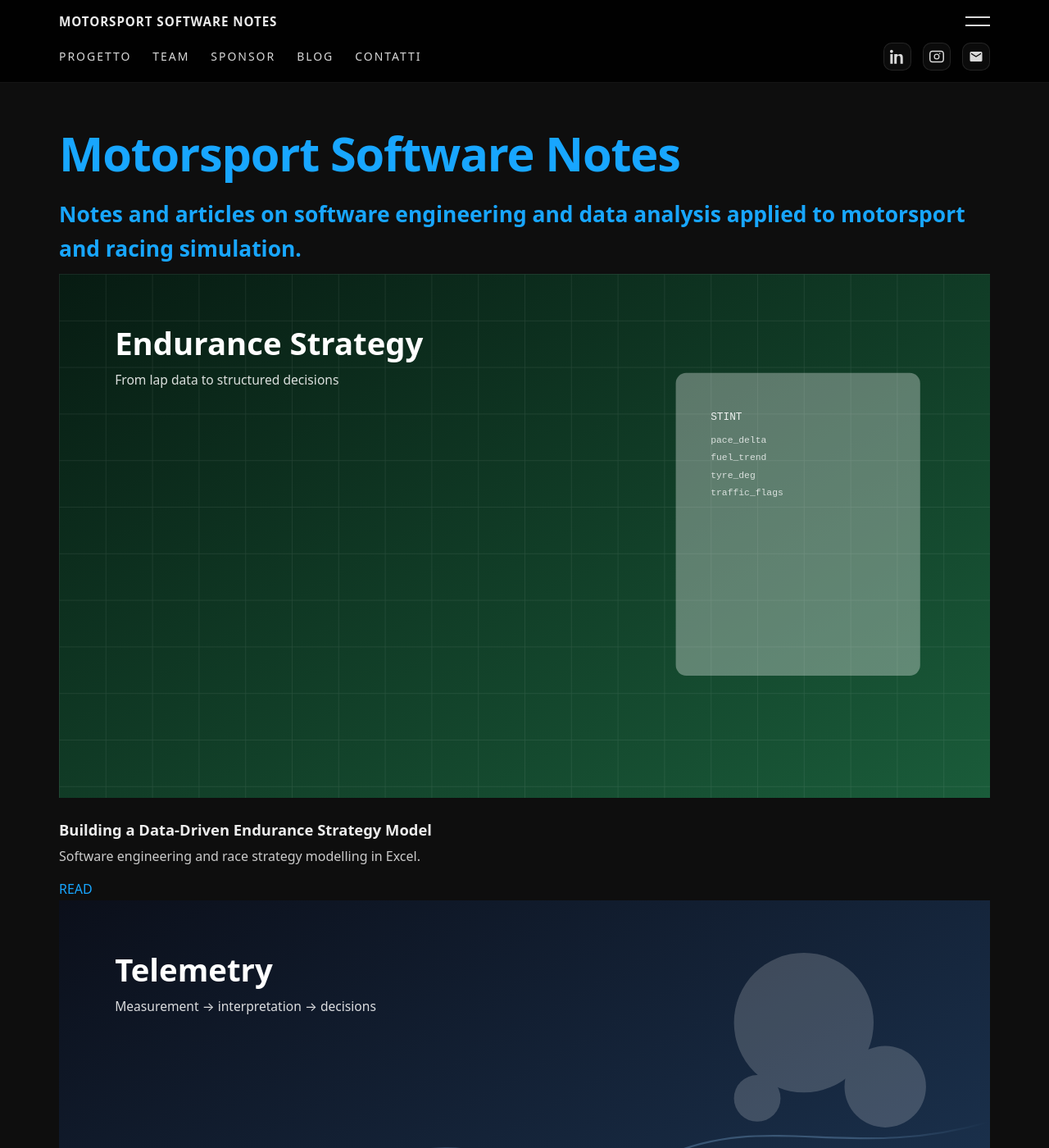
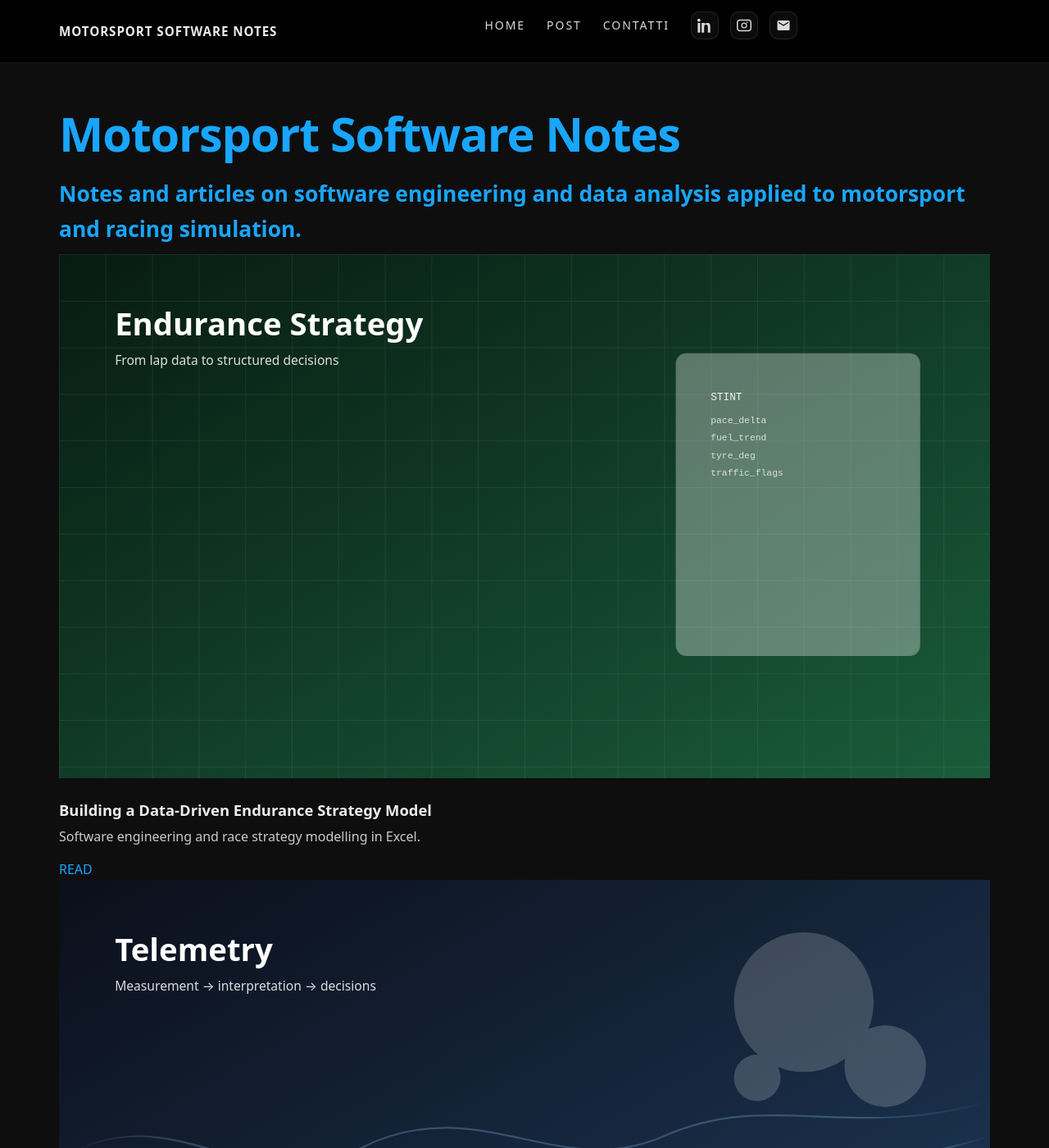
Before and after one commit to PietroCiuffreda3/motorsport-software-notes, a Jekyll site: the page built from index.md, in a window 1280 px wide and 1400 px high. Shown: the whole window at 82% size. Built offline with Jekyll 4.4.1, drawn with Linux system fonts in a browser that asks for light colours; some web fonts are replaced.

Commit message:
Refactor navigation layout; update links and remove hamburger menu for improved accessibility and clarity

```diff
--- a/_layouts/default.html
+++ b/_layouts/default.html
@@ -22,17 +22,10 @@
           {% endif %}
         </a>
 
-        <div class="hamburger" onclick="toggleMenu()">
-          <div class="bar"></div>
-          <div class="bar"></div>
-        </div>
-      </div>
 
       <nav class="nav-links">
-  <a href="{{ '/project/' | relative_url }}">Progetto</a>
-  <a href="{{ '/team/' | relative_url }}">Team</a>
-  <a href="{{ '/sponsors/' | relative_url }}">Sponsor</a>
-  <a href="{{ '/articles/' | relative_url }}">Blog</a>
+  <a href="{{ '/index/' | relative_url }}">Home</a>
+  <a href="{{ '/_post/' | relative_url }}">Post</a>
   <a href="{{ '/contact/' | relative_url }}">Contatti</a>
 
   <div class="nav-social">
--- a/_sass/custom.scss
+++ b/_sass/custom.scss
@@ -1,55 +1,84 @@
 /* ==========================================================
    Motorsport Software Notes — UniUD (formulasae.uniud.it) inspired skin
-   Goal: same structure/colors/typography feel as UniUD "Progetto" + article pages
-   NOTE:
-   - This stylesheet assumes your HTML uses these wrappers/classes:
-     .component-nav, .logo-header, .hamburger, .bar, .main-content, .general-content-wrapper
-   - Your _layouts/default.html should wrap {{ content }} inside:
-       <div class="main-content"><div class="general-content-wrapper">...</div></div>
-   - Remove theme/minima imports; use only this custom.scss from assets/main.scss
-   ========================================================== */
+   ==========================================================
 
-/* ---------- Font (user-provided) ----------
-   Put your font files in:
+   REQUIREMENTS (so this CSS actually applies):
+   - Your HTML layout must use:
+     .component-nav, .logo-header, .hamburger, .bar,
+     .main-content, .general-content-wrapper
+   - assets/main.scss should be:
+       ---
+       ---
+       @import "custom";
+   - No Minima theme import (remove theme: minima / @import "minima")
+*/
+
+/* ==========================================================
+   1) FONT — TT Travels Next Trl (WOFF2)
+   ==========================================================
+   Put all .woff2 in:
      assets/fonts/tt-travels-next-trl/
-   Recommended: .woff2 (best) + .woff (fallback)
 
-   Update filenames below to match your real files.
+   IMPORTANT:
+   - Edit the filenames below to match YOUR real files.
+   - If you have many styles, keep only Regular/Medium/Bold + Italic variants.
 */
-@font-face {
+
+/* ---- EDIT THESE FILENAMES (examples) ---- */
+@font-face{
   font-family: "TT Travels Next Trl";
-  src:
-    url("../fonts/tt-travels-next-trl/TTTravelsNextTrl-Regular.woff2") format("woff2"),
-    url("../fonts/tt-travels-next-trl/TTTravelsNextTrl-Regular.woff") format("woff");
+  src: url("../fonts/tt-travels-next-trl/TTTravelsNextTrl-Regular.woff2") format("woff2");
   font-weight: 400;
   font-style: normal;
   font-display: swap;
 }
-@font-face {
+@font-face{
   font-family: "TT Travels Next Trl";
-  src:
-    url("../fonts/tt-travels-next-trl/TTTravelsNextTrl-Medium.woff2") format("woff2"),
-    url("../fonts/tt-travels-next-trl/TTTravelsNextTrl-Medium.woff") format("woff");
+  src: url("../fonts/tt-travels-next-trl/TTTravelsNextTrl-Italic.woff2") format("woff2");
+  font-weight: 400;
+  font-style: italic;
+  font-display: swap;
+}
+@font-face{
+  font-family: "TT Travels Next Trl";
+  src: url("../fonts/tt-travels-next-trl/TTTravelsNextTrl-Medium.woff2") format("woff2");
   font-weight: 500;
   font-style: normal;
   font-display: swap;
 }
-@font-face {
+@font-face{
   font-family: "TT Travels Next Trl";
-  src:
-    url("../fonts/tt-travels-next-trl/TTTravelsNextTrl-Bold.woff2") format("woff2"),
-    url("../fonts/tt-travels-next-trl/TTTravelsNextTrl-Bold.woff") format("woff");
+  src: url("../fonts/tt-travels-next-trl/TTTravelsNextTrl-MediumItalic.woff2") format("woff2");
+  font-weight: 500;
+  font-style: italic;
+  font-display: swap;
+}
+@font-face{
+  font-family: "TT Travels Next Trl";
+  src: url("../fonts/tt-travels-next-trl/TTTravelsNextTrl-Bold.woff2") format("woff2");
   font-weight: 700;
   font-style: normal;
   font-display: swap;
 }
+@font-face{
+  font-family: "TT Travels Next Trl";
+  src: url("../fonts/tt-travels-next-trl/TTTravelsNextTrl-BoldItalic.woff2") format("woff2");
+  font-weight: 700;
+  font-style: italic;
+  font-display: swap;
+}
 
-/* ---------- Design tokens ---------- */
+/* ==========================================================
+   2) TOKENS
+   ========================================================== */
+
 :root{
   --bg: #0e0e0e;
   --bg-2: #0b0b0c;
+
   --panel: rgba(255,255,255,0.06);
   --panel-2: rgba(255,255,255,0.04);
+
   --border: rgba(255,255,255,0.12);
   --border-2: rgba(255,255,255,0.08);
 
@@ -57,7 +86,6 @@
   --muted: rgba(255,255,255,0.72);
   --muted-2: rgba(255,255,255,0.58);
 
-  /* UniUD-like accent */
   --accent: #18a6ff;
 
   --shadow: 0 18px 46px rgba(0,0,0,0.45);
@@ -66,14 +94,19 @@
   --maxw: 1180px;
 }
 
-/* ---------- Base / reset-ish ---------- */
+/* ==========================================================
+   3) BASE
+   ========================================================== */
+
 *{ box-sizing: border-box; }
+
 html, body{
   background: var(--bg);
   color: var(--text);
   margin: 0;
   padding: 0;
 }
+
 body{
   font-family: "TT Travels Next Trl", system-ui, -apple-system, Segoe UI, Roboto, Arial, sans-serif;
   text-rendering: optimizeLegibility;
@@ -84,6 +117,13 @@ body{
 
 img{ max-width: 100%; height: auto; }
 figure{ margin: 0; }
+
+a{
+  color: var(--accent);
+  text-decoration: none;
+}
+a:hover{ text-decoration: underline; }
+
 hr{
   border: 0;
   height: 1px;
@@ -91,23 +131,24 @@ hr{
   margin: 28px 0;
 }
 
-a{
-  color: var(--accent);
-  text-decoration: none;
-}
-a:hover{ text-decoration: underline; }
+/* ==========================================================
+   4) WRAPPERS (UniUD-like)
+   ========================================================== */
 
-/* ---------- Main wrappers like UniUD ---------- */
 .main-content{
   background: var(--bg);
 }
+
 .general-content-wrapper{
   max-width: var(--maxw);
   margin: 0 auto;
   padding: 56px 22px 80px;
 }
 
-/* ---------- NAV (component-nav) ---------- */
+/* ==========================================================
+   5) NAVBAR (UniUD-like)
+   ========================================================== */
+
 .component-nav{
   position: sticky;
   top: 0;
@@ -148,11 +189,13 @@ a:hover{ text-decoration: underline; }
   color: rgba(255,255,255,0.92);
 }
 
+/* Nav links + (optional) social icons container */
 .component-nav nav{
   max-width: var(--maxw);
   margin: 0 auto;
   padding: 0 22px 14px;
   display:flex;
+  align-items: center;
   gap: 26px;
   flex-wrap: wrap;
 }
@@ -183,12 +226,44 @@ a:hover{ text-decoration: underline; }
 .bar.active:nth-child(1){ transform: translateY(5px) rotate(45deg); }
 .bar.active:nth-child(2){ transform: translateY(-5px) rotate(-45deg); }
 
-/* Optional: "open" state for mobile nav (if you toggle .component-nav.open) */
+/* When you toggle .component-nav.open (via JS) */
 .component-nav.open nav{
   padding-bottom: 18px;
 }
 
-/* ---------- Typography like UniUD article pages ---------- */
+/* Social icons (if you add them in nav) */
+.nav-social{
+  margin-left: auto;
+  display:inline-flex;
+  align-items:center;
+  gap: 14px;
+}
+.icon-link{
+  display:inline-flex;
+  align-items:center;
+  justify-content:center;
+  width: 34px;
+  height: 34px;
+  border-radius: 10px;
+  border: 1px solid rgba(255,255,255,0.10);
+  background: rgba(255,255,255,0.04);
+  text-decoration:none;
+}
+.icon-link svg{
+  width: 18px;
+  height: 18px;
+  fill: rgba(255,255,255,0.85);
+}
+.icon-link:hover{
+  border-color: rgba(24,166,255,0.55);
+  background: rgba(24,166,255,0.16);
+}
+.icon-link:hover svg{ fill:#fff; }
+
+/* ==========================================================
+   6) TYPOGRAPHY (like UniUD article pages)
+   ========================================================== */
+
 .general-content-wrapper h1{
   font-size: clamp(2.4rem, 4.5vw, 3.6rem);
   line-height: 1.05;
@@ -235,14 +310,10 @@ a:hover{ text-decoration: underline; }
   border-radius: 10px;
 }
 
-/* ---------- UniUD "Progetto" section layout (text left, image right) ----------
-   Use this in your pages by wrapping each section in:
-     <div class="z-image-subsection-wrapper"> ... </div>
-   with:
-     <h2 class="z-image-title">...</h2>
-     <div class="z-image-text">...</div>
-     <figure class="z-image-image"><img ...></figure>
-*/
+/* ==========================================================
+   7) "PROGETTO" SECTION GRID (text left, image right)
+   ========================================================== */
+
 .z-image-subsection-wrapper{
   display:grid;
   grid-template-columns: 1.05fr 0.95fr;
@@ -259,9 +330,7 @@ a:hover{ text-decoration: underline; }
   margin: 0;
 }
 
-.z-image-text{
-  grid-area: text;
-}
+.z-image-text{ grid-area: text; }
 
 .z-image-image{
   grid-area: image;
@@ -279,7 +348,7 @@ a:hover{ text-decoration: underline; }
   opacity: 0.92;
 }
 
-/* Hero buttons like UniUD */
+/* Buttons like UniUD */
 .hero-buttons{
   display:flex;
   gap: 12px;
@@ -309,10 +378,10 @@ a:hover{ text-decoration: underline; }
   text-decoration:none;
 }
 
-/* ---------- Home cards (if you keep your "two panels" layout) ----------
-   If you changed home to a UniUD "Progetto" list (z-image-subsection-wrapper),
-   you can remove this entire block.
-*/
+/* ==========================================================
+   8) HOME "cards" (optional; remove if you fully switch to z-image sections)
+   ========================================================== */
+
 .sticky-split{ margin-top: 6px; }
 .sticky-split article{
   display:grid;
@@ -321,7 +390,7 @@ a:hover{ text-decoration: underline; }
   align-items: stretch;
 }
 .sticky-split .panel{
-  background: linear-gradient(180deg, rgba(255,255,255,0.06), rgba(255,255,255,0.04));
+  background: linear-gradient(180deg, var(--panel), var(--panel-2));
   border: 1px solid var(--border-2);
   border-radius: var(--radius);
   box-shadow: var(--shadow);
@@ -340,9 +409,7 @@ a:hover{ text-decoration: underline; }
   filter: grayscale(1) contrast(1.05);
   opacity: 0.85;
 }
-.sticky-split section.panel{
-  display:flex;
-}
+.sticky-split section.panel{ display:flex; }
 .sticky-split section.panel > div{
   padding: 22px 22px 20px;
   display:flex;
@@ -378,7 +445,10 @@ a:hover{ text-decoration: underline; }
   color:#fff;
 }
 
-/* ---------- Tables ---------- */
+/* ==========================================================
+   9) TABLES + CODE
+   ========================================================== */
+
 table{
   width: 100%;
   max-width: 100%;
@@ -404,7 +474,6 @@ th{
 }
 tr:hover td{ background: rgba(255,255,255,0.03); }
 
-/* ---------- Code blocks ---------- */
 pre, code{
   font-family: ui-monospace, SFMono-Regular, Menlo, Monaco, Consolas, "Liberation Mono", "Courier New", monospace;
 }
@@ -431,7 +500,10 @@ pre code{
   padding: 0;
 }
 
-/* ---------- Responsive ---------- */
+/* ==========================================================
+   10) RESPONSIVE
+   ========================================================== */
+
 @media (max-width: 980px){
   .z-image-subsection-wrapper{
     grid-template-columns: 1fr;
@@ -447,49 +519,6 @@ pre code{
   .sticky-split article{ grid-template-columns: 1fr; }
   .component-nav nav{ gap: 14px; }
   .site-title-text{ font-size: 0.9rem; }
-}
-.nav-links{
-  display: flex;
-  align-items: center;
-  gap: 26px;
-  flex-wrap: wrap;
-}
-
-.nav-social{
-  margin-left: auto;
-  display: inline-flex;
-  align-items: center;
-  gap: 14px;
-}
-
-.icon-link{
-  display: inline-flex;
-  align-items: center;
-  justify-content: center;
-  width: 34px;
-  height: 34px;
-  border-radius: 10px;
-  border: 1px solid rgba(255,255,255,0.10);
-  background: rgba(255,255,255,0.04);
-  text-decoration: none;
-}
-
-.icon-link svg{
-  width: 18px;
-  height: 18px;
-  fill: rgba(255,255,255,0.85);
-}
-
-.icon-link:hover{
-  border-color: rgba(24,166,255,0.55);
-  background: rgba(24,166,255,0.16);
-}
-.icon-link:hover svg{
-  fill: #fff;
-}
-
-/* mobile: icone sotto */
-@media (max-width: 900px){
   .nav-social{
     width: 100%;
     margin-left: 0;
```
